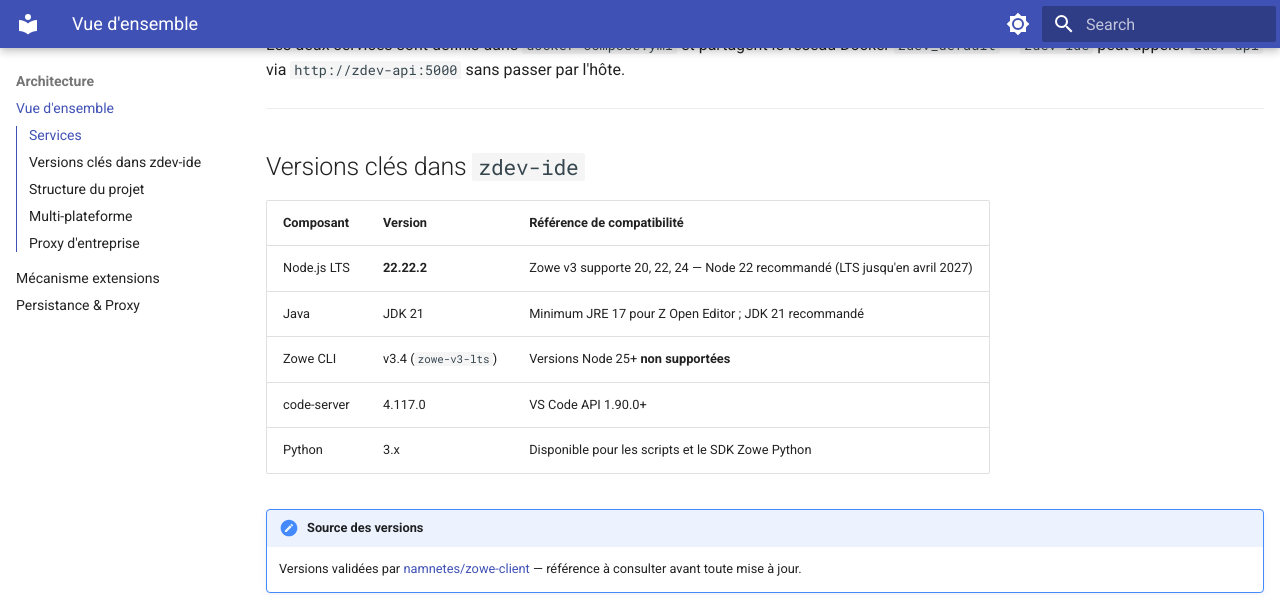
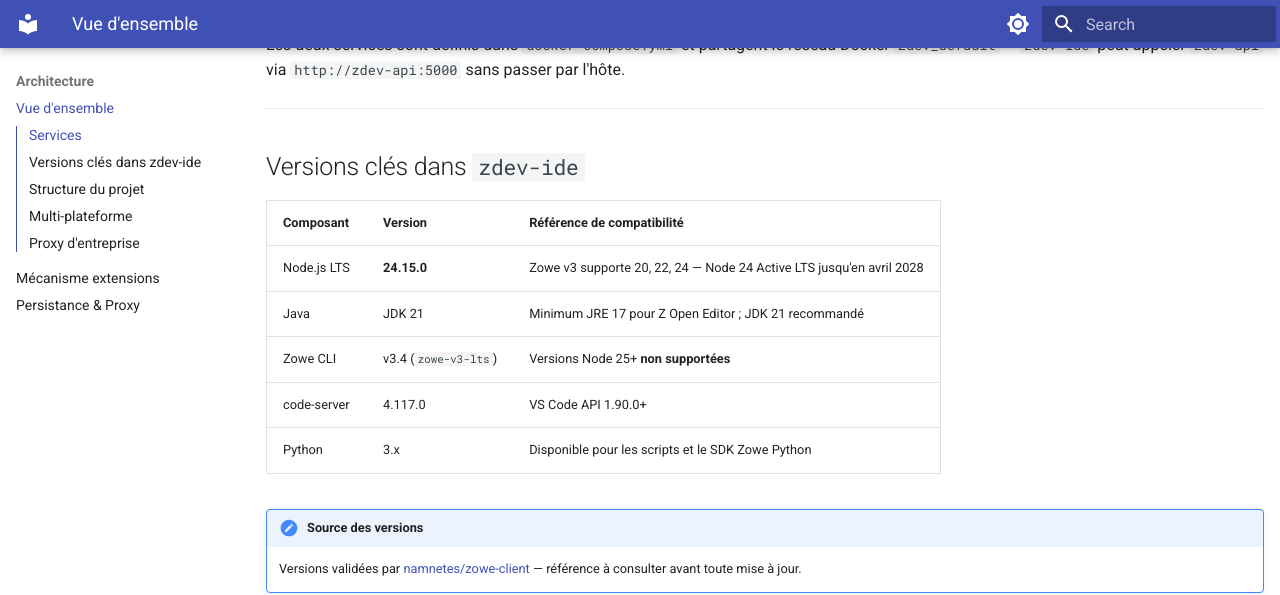
Before and after one commit to namnetes/zdev, an MkDocs documentation site: the page built from docs/architecture/vue-ensemble.md, in a window 1280 px wide and 900 px high, scrolled down 416 px. Shown: the top 595 px of the window. Built offline with MkDocs 1.6.1 and Material for MkDocs 9.7.7, drawn with Linux system fonts in a browser that asks for light colours.

Commit message:
feat: upgrade Node.js to 24.15.0 (Active LTS) and add editor config
Upgrade Node.js from 22.22.2 to 24.15.0 in Dockerfile and update all
documentation references accordingly (Active LTS until April 2028).

Add .editorconfig and .zed/settings.json for consistent formatting
across editors (UTF-8, LF, final newline, Markdown 4-space indent).

Co-Authored-By: Claude Sonnet 4.6 <noreply@anthropic.com>

```diff
--- a/docs/architecture/vue-ensemble.md
+++ b/docs/architecture/vue-ensemble.md
@@ -17,7 +17,7 @@ Docker `zdev_default` — `zdev-ide` peut appeler `zdev-api` via
 
 | Composant       | Version  | Référence de compatibilité                                    |
 |-----------------|----------|---------------------------------------------------------------|
-| Node.js LTS     | **22.22.2** | Zowe v3 supporte 20, 22, 24 — Node 22 recommandé (LTS jusqu'en avril 2027) |
+| Node.js LTS     | **24.15.0** | Zowe v3 supporte 20, 22, 24 — Node 24 Active LTS jusqu'en avril 2028 |
 | Java            | JDK 21   | Minimum JRE 17 pour Z Open Editor ; JDK 21 recommandé        |
 | Zowe CLI        | v3.4 (`zowe-v3-lts`) | Versions Node 25+ **non supportées**             |
 | code-server     | 4.117.0  | VS Code API 1.90.0+                                          |
```
Also changed, not shown: docs/extensions/index.md (+1 -1 lines), docs/guide/installation.md (+1 -1 lines), 3 other files.
